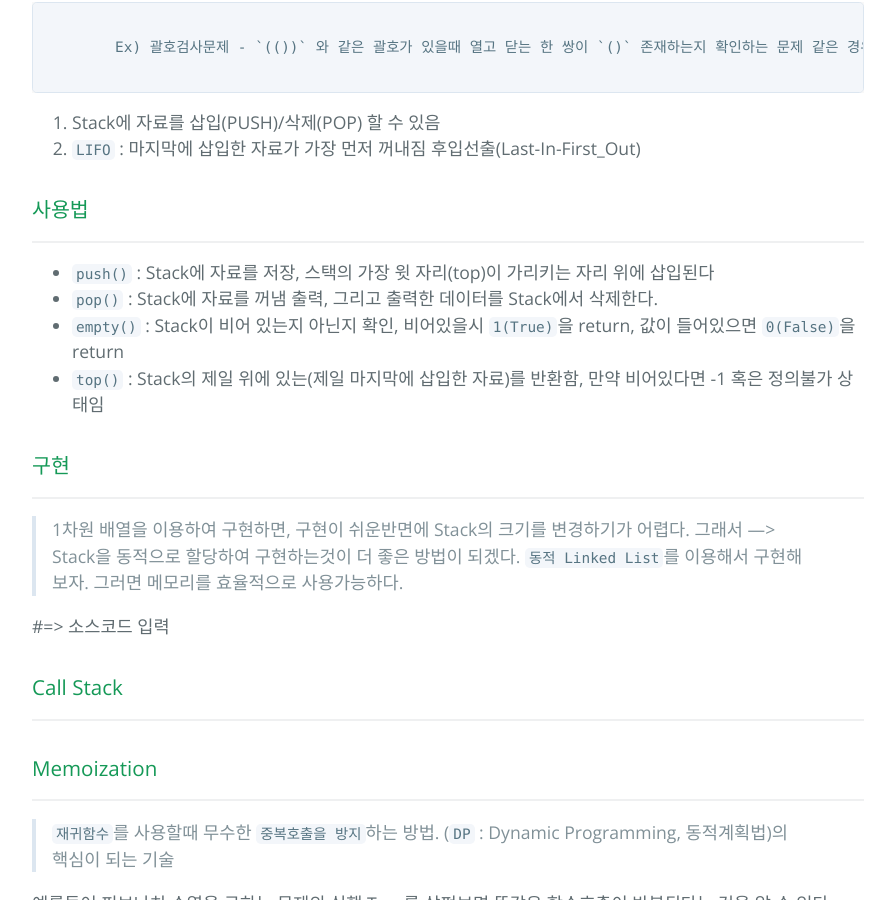
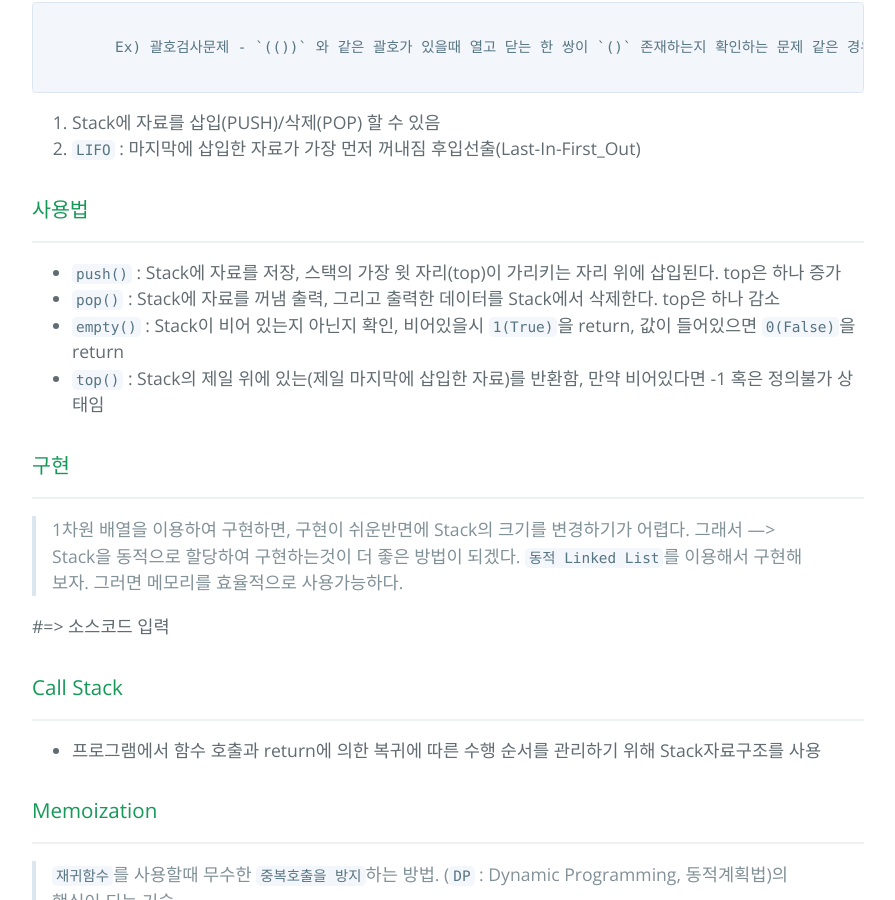
Before and after one commit to wonbae/wonbae.github.io, a Jekyll site: the page built from _posts/2019-02-24-[알고리즘]-Stack-자료구조.markdown, in a window 1280 px wide and 900 px high, scrolled down 907 px. Shown: the whole window, without its empty margins (192-1087 px from the left). Built offline with Jekyll 4.4.1, drawn with Linux system fonts in a browser that asks for light colours; our own code applies the rules of GitHub Pages for plain Markdown files.

Commit message:
posting Stack structure and DP

```diff
--- a/_posts/2019-02-24-[알고리즘]-Stack-자료구조.markdown
+++ b/_posts/2019-02-24-[알고리즘]-Stack-자료구조.markdown
@@ -27,8 +27,8 @@
 ### 사용법
 ---
 
-- `push()` : Stack에 자료를 저장, 스택의 가장 윗 자리(top)이 가리키는 자리 위에 삽입된다
-- `pop()` : Stack에 자료를 꺼냄 출력, 그리고 출력한 데이터를 Stack에서 삭제한다.
+- `push()` : Stack에 자료를 저장, 스택의 가장 윗 자리(top)이 가리키는 자리 위에 삽입된다. top은 하나 증가
+- `pop()` : Stack에 자료를 꺼냄 출력, 그리고 출력한 데이터를 Stack에서 삭제한다. top은 하나 감소
 - `empty()` : Stack이 비어 있는지 아닌지 확인, 비어있을시 `1(True)`을 return, 값이 들어있으면 `0(False)`을 return
 - `top()` : Stack의 제일 위에 있는(제일 마지막에 삽입한 자료)를 반환함, 만약 비어있다면 -1 혹은 정의불가 상태임
 
@@ -49,6 +49,9 @@
 
 ### Call Stack
 ---
+
+- 프로그램에서 함수 호출과 return에 의한 복귀에 따른 수행 순서를 관리하기 위해 Stack자료구조를 사용
+
 
 
 ### Memoization
```
Also changed, not shown: _posts/2019-02-26-[알고리즘]-DFS란.markdown (added, +23 -0 lines).
